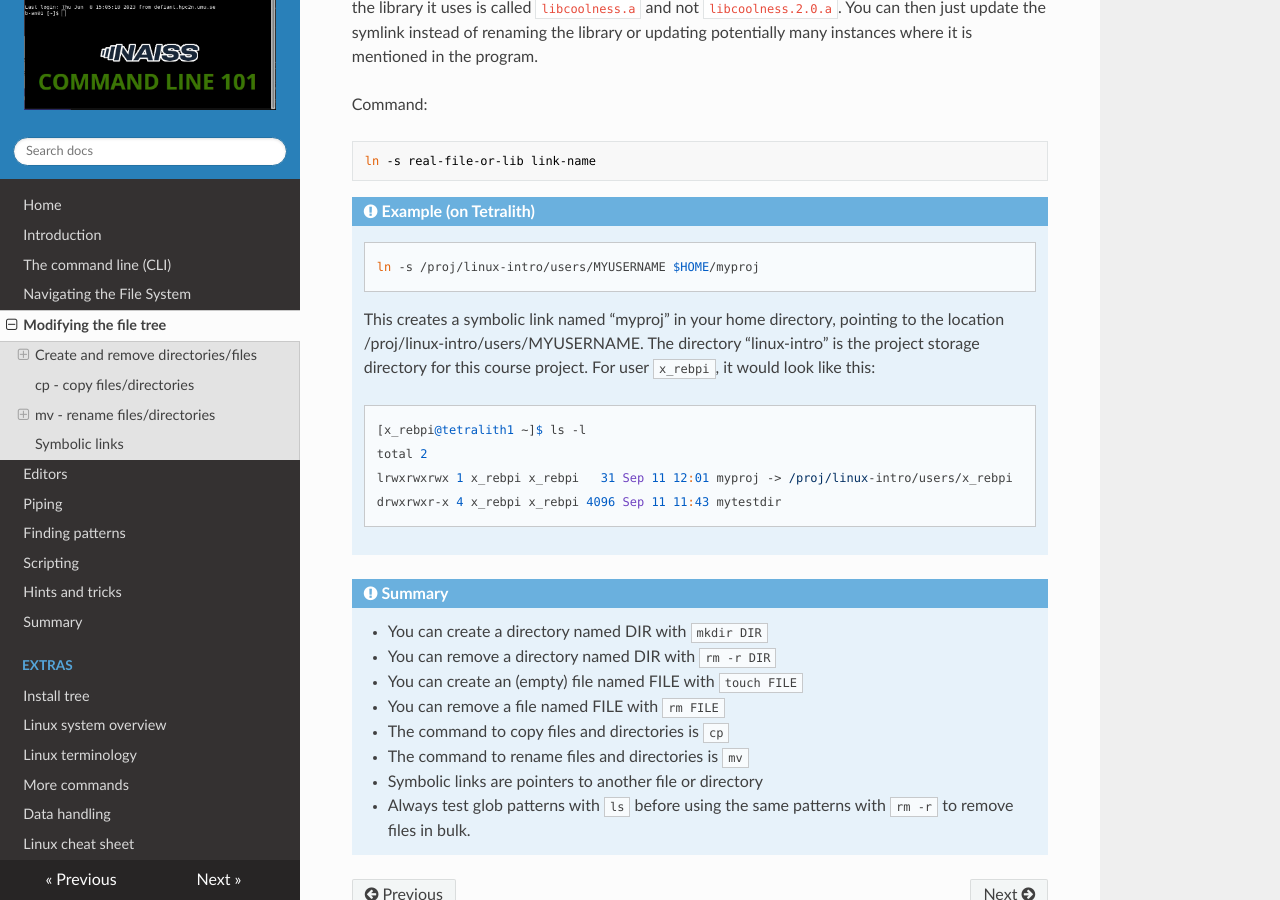
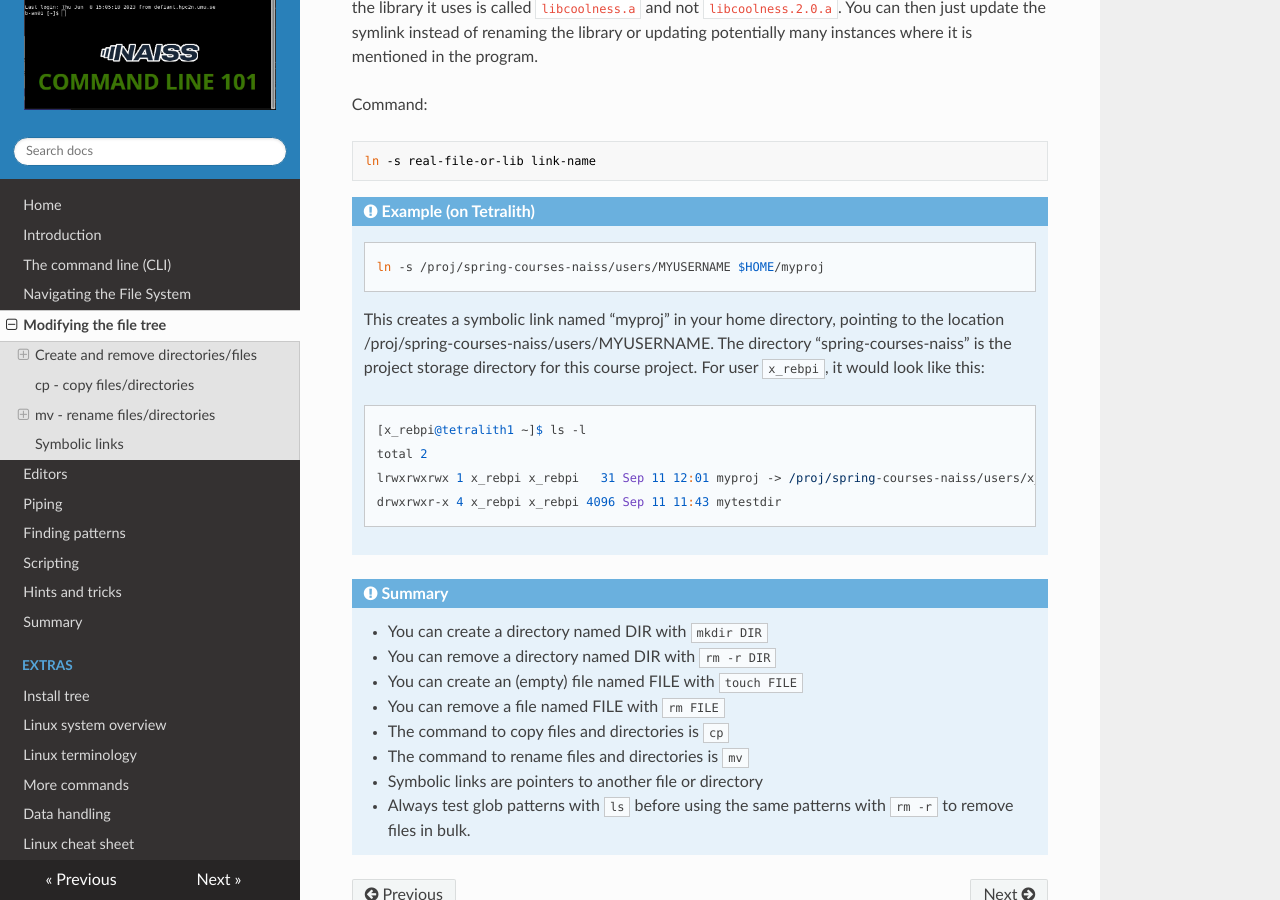
Before and after one commit to hpc2n/linux-command-line-101, an MkDocs documentation site: the page built from docs/modify.md, in a window 1280 px wide and 900 px high, scrolled down 6876 px. Built offline with MkDocs 1.6.1, drawn with Linux system fonts in a browser that asks for light colours; nearby versions of some CDN libraries.

Commit message:
Change storage directory

````diff
--- a/docs/modify.md
+++ b/docs/modify.md
@@ -303,15 +303,15 @@ ln -s real-file-or-lib link-name
 !!! example "Example (on Tetralith)"
 
     ```bash
-    ln -s /proj/linux-intro/users/MYUSERNAME $HOME/myproj
+    ln -s /proj/spring-courses-naiss/users/MYUSERNAME $HOME/myproj
     ```
 
-    This creates a symbolic link named "myproj" in your home directory, pointing to the location /proj/linux-intro/users/MYUSERNAME. The directory "linux-intro" is the project storage directory for this course project. For user ``x_rebpi``, it would look like this:
+    This creates a symbolic link named "myproj" in your home directory, pointing to the location /proj/spring-courses-naiss/users/MYUSERNAME. The directory "spring-courses-naiss" is the project storage directory for this course project. For user ``x_rebpi``, it would look like this:
 
     ```bash
     [x_rebpi@tetralith1 ~]$ ls -l
     total 2
-    lrwxrwxrwx 1 x_rebpi x_rebpi   31 Sep 11 12:01 myproj -> /proj/linux-intro/users/x_rebpi
+    lrwxrwxrwx 1 x_rebpi x_rebpi   31 Sep 11 12:01 myproj -> /proj/spring-courses-naiss/users/x_rebpi
     drwxrwxr-x 4 x_rebpi x_rebpi 4096 Sep 11 11:43 mytestdir
     ```
 
````
Also changed, not shown: docs/filesystem.md (+1 -1 lines), docs/index.md (+1 -1 lines).
